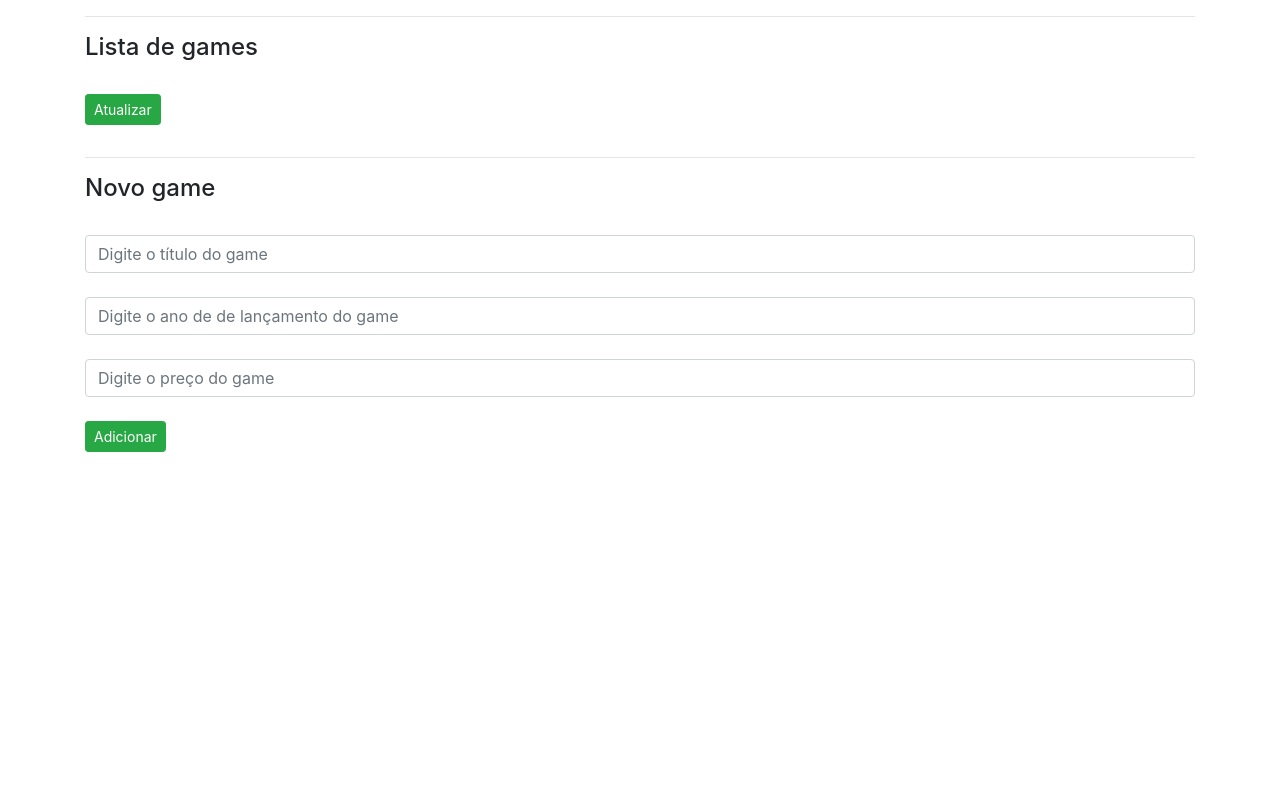
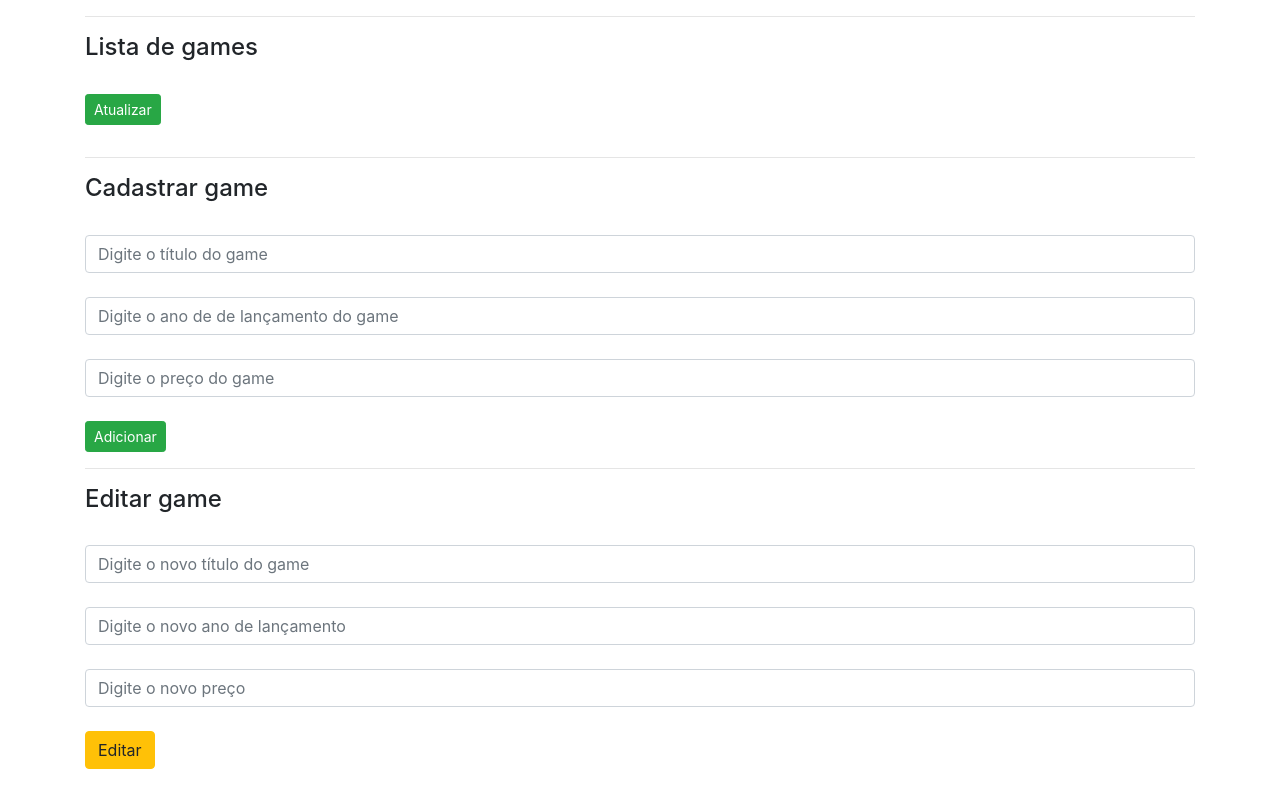
Before and after one commit to devliborio/api-games, a plain HTML site: page ConsumoAPI/index.html in a window 1280 px wide. Drawn offline with nearby package versions, Linux system fonts and the light colour scheme; no server answers; files whose address does not match are found by name.

Commit message:
Criando campo de edição de games

```diff
--- a/ConsumoAPI/index.html
+++ b/ConsumoAPI/index.html
@@ -17,13 +17,24 @@
         <input class="btn btn btn-success btn-sm mb-3" type="button" value="Atualizar" onclick="window.location.reload()">
         <ul class="list-group" id="games"></ul>
         <hr>
-        <h4>Novo game</h4><br>
+        <h4>Cadastrar game</h4><br>
 
         <div class="form-group">
             <input class="form-control" name="title" type="text" id="title" placeholder="Digite o título do game"><br>
             <input class="form-control" type="number" name="year" id="year" placeholder="Digite o ano de de lançamento do game"><br>
             <input class="form-control" type="number" name="price" id="price" placeholder="Digite o preço do game"><br>
             <button class="btn btn-success btn-sm"type="button" onclick="createGame()">Adicionar</button>
+        </div>
+        <hr>
+
+        <h4>Editar game</h4><br>
+        <div class="form-group">
+
+            <input class="form-control" name ="titleEdit" id="titleEdit" type="text" placeholder="Digite o novo título do game"><br>
+            <input class="form-control" name ="yearEdit" id="yearEdit"   type="number" placeholder="Digite o novo ano de lançamento"><br>
+            <input class="form-control" name ="priceEdit" id="priceEdit" type="number" placeholder="Digite o novo preço"><br>
+            <button class="btn btn-warning"type="button" onclick="" >Editar</button><br>
+
         </div>
 
     </div>
```
